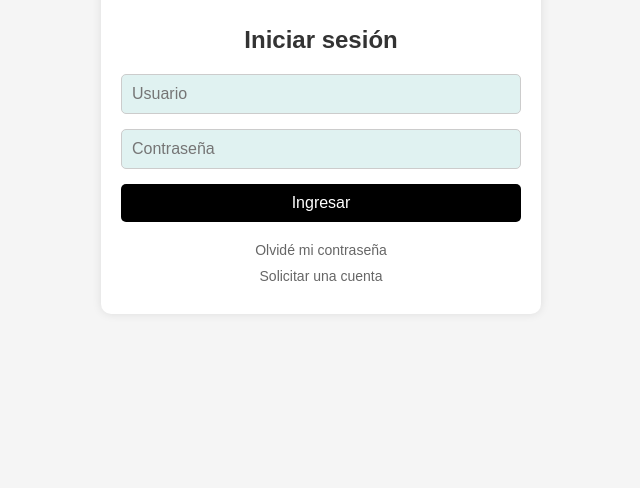
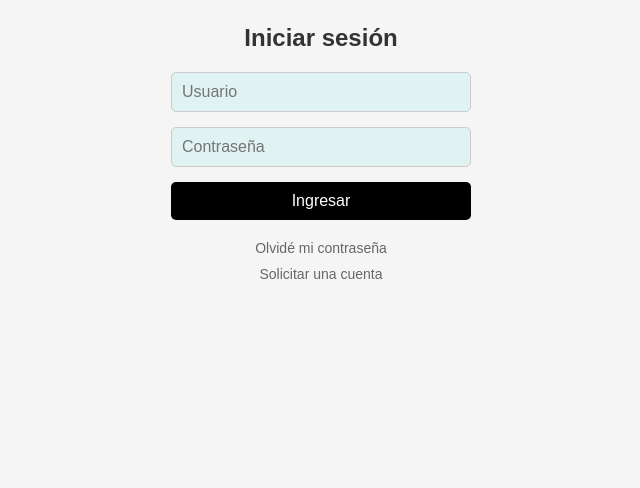
Before and after one commit to JCRIslas/Prueba, a plain HTML site: page index.html in a window 1280 px wide. Shown: the part 312-800 px from the top of the page, without its empty margins (319-959 px from the left). Drawn offline with Linux system fonts and the light colour scheme.

Commit message:
Update styles.css

```diff
--- a/styles.css
+++ b/styles.css
@@ -6,17 +6,21 @@ body {
     justify-content: center;
     align-items: center;
     height: 100vh;
+    width: 100vw;
+    overflow: hidden;
     background-color: #f5f5f5;
 }
 
 .login-container {
-    background-color: white;
+    display: flex;
+    flex-direction: column;
+    align-items: center;
+    justify-content: center;
+    width: 100%;
+    height: 100%;
     padding: 20px;
-    border-radius: 10px;
-    box-shadow: 0 0 10px rgba(0, 0, 0, 0.1);
+    box-sizing: border-box;
     text-align: center;
-    width: 90%;
-    max-width: 400px;
 }
 
 .logo {
@@ -35,6 +39,8 @@ h2 {
 .login-form {
     display: flex;
     flex-direction: column;
+    width: 100%;
+    max-width: 300px;
 }
 
 .input-field {
```
